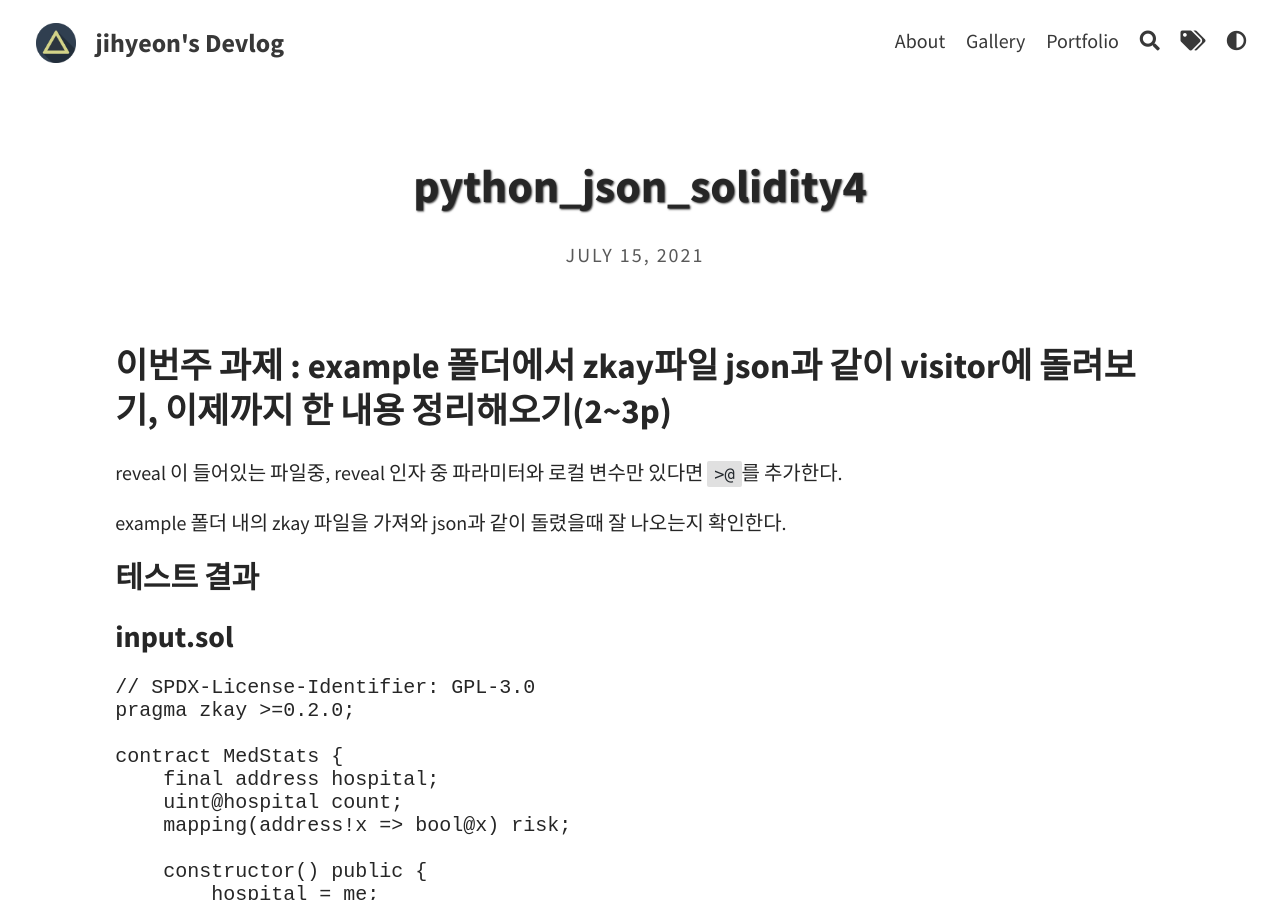
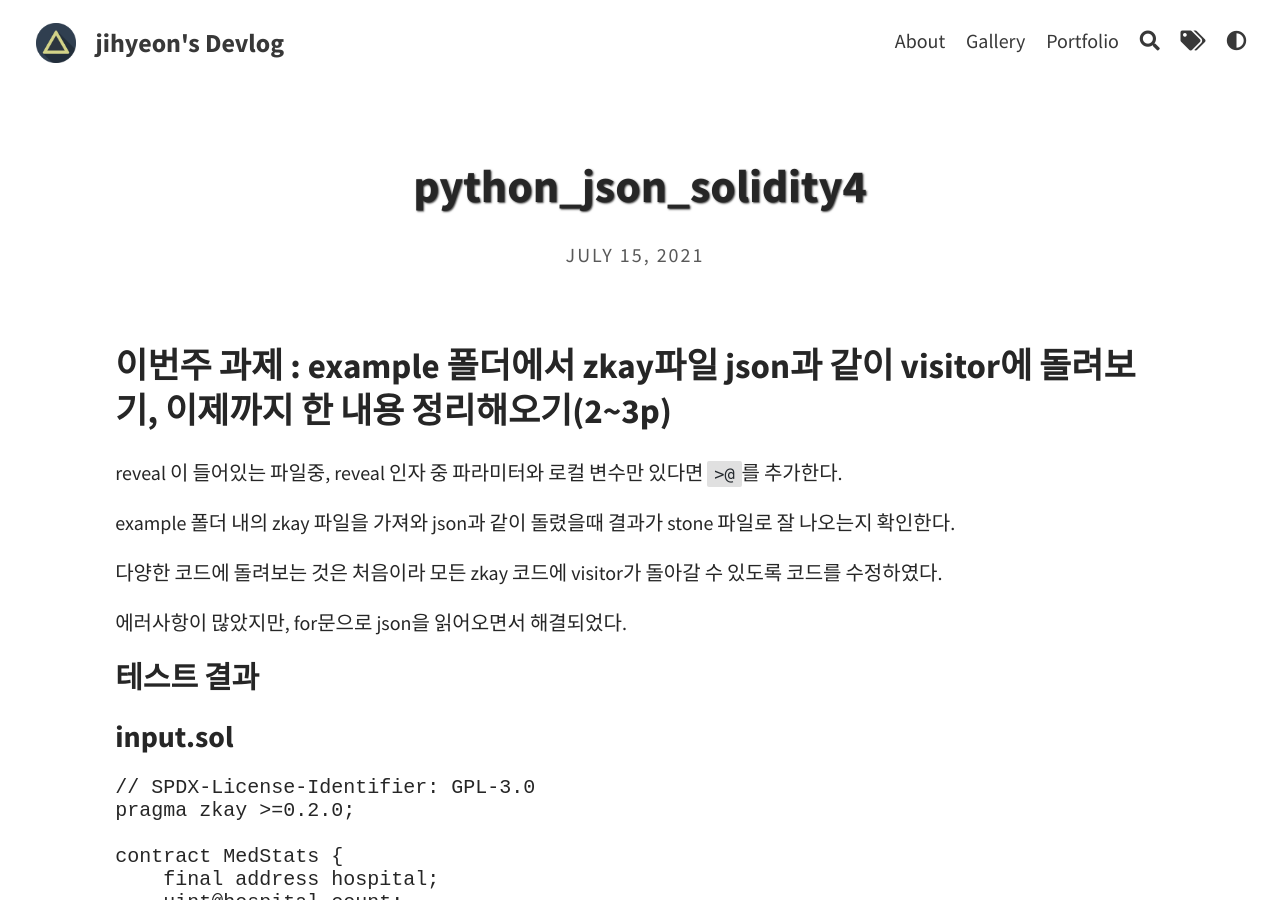
Before and after one commit to kimjihyeon99/kimjihyeon99.github.io, a Jekyll site: the page built from _posts/2021-07-15-python_json_solidity4.md, in a window 1280 px wide and 900 px high. Built offline with Jekyll 4.4.1, drawn with Linux system fonts in a browser that asks for light colours.

Commit message:
Update 2021-07-15-python_json_solidity4.md

```diff
--- a/_posts/2021-07-15-python_json_solidity4.md
+++ b/_posts/2021-07-15-python_json_solidity4.md
@@ -8,7 +8,12 @@ tags: [학부생인턴, python,json,solidity]
 
 reveal 이 들어있는 파일중, reveal 인자 중 파라미터와 로컬 변수만 있다면 `>@`를 추가한다.
 
-example 폴더 내의 zkay 파일을 가져와 json과 같이 돌렸을때 잘 나오는지 확인한다.
+example 폴더 내의 zkay 파일을 가져와 json과 같이 돌렸을때 결과가 stone 파일로 잘 나오는지 확인한다.
+
+다양한 코드에 돌려보는 것은 처음이라 모든 zkay 코드에 visitor가 돌아갈 수 있도록 코드를 수정하였다.
+
+에러사항이 많았지만, for문으로 json을 읽어오면서 해결되었다.
+
 
 ### 테스트 결과
 
```
